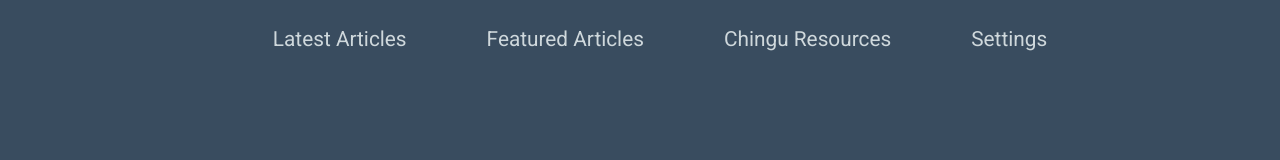
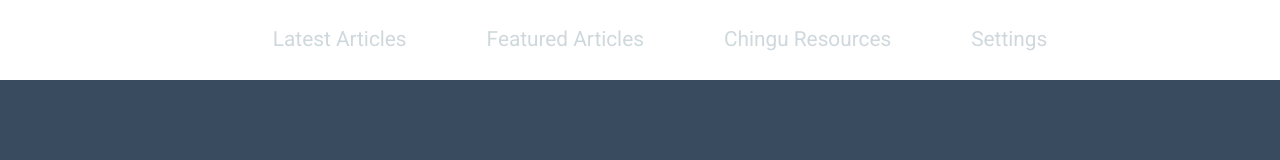
Before and after one commit to chingu-voyage4/Geckos-Team-28, a browser extension: page index.html in a window 1280 px wide. Drawn offline with Linux system fonts and the light colour scheme.

Commit message:
Add: Added header color to color themes

```diff
--- a/scripts/settings-scripts/settings.js
+++ b/scripts/settings-scripts/settings.js
@@ -68,7 +68,8 @@ function ListColorThemes() {
             'button-inner-color-active': '#CFD8DC',
             'button-text-active': '#394C5F',
             'shadow-color': '6px 3px 19px -1px rgba(0,0,0, 0.75)',
-            'shadow-color-hover': '6px 3px 19px -1px rgba(0,0,0, 1)'
+            'shadow-color-hover': '6px 3px 19px -1px rgba(0,0,0, 1)',
+            'header-color': '#394C5F'
         },
         {
             'name': 'Dark Blossom',
@@ -82,7 +83,8 @@ function ListColorThemes() {
             'button-inner-color-active': '#e0b8c3',
             'button-text-active': '#000',
             'shadow-color': '6px 3px 19px -1px rgba(0,0,0, 0.75)',
-            'shadow-color-hover': '6px 3px 19px -1px rgba(0,0,0, 1)'
+            'shadow-color-hover': '6px 3px 19px -1px rgba(0,0,0, 1)',
+            'header-color': '#355c7d'
         },
         {
             'name': "Blue Alpha",
@@ -96,7 +98,8 @@ function ListColorThemes() {
             'button-inner-color-active': '#b91400',
             'button-text-active': '#90caf9',
             'shadow-color': '6px 3px 19px -1px rgba(0,0,0, 0.75)',
-            'shadow-color-hover': '6px 3px 19px -1px rgba(0,0,0, 1)'
+            'shadow-color-hover': '6px 3px 19px -1px rgba(0,0,0, 1)',
+            'header-color': '#c3deff'
         }
     ];
 
@@ -150,6 +153,7 @@ function ListColorThemes() {
         body.style.setProperty('--c_theme_button_text_active', colorTheme["button-text-active"]);
         body.style.setProperty('--c_theme_shadow', colorTheme["shadow-color"]);
         body.style.setProperty('--c_theme_shadow_hover', colorTheme["shadow-color-hover"]);
+        body.style.setProperty('--c_theme_header', colorTheme["header-color"]);
 
     }
 
--- a/styles/scss/abstracts/_variables.scss
+++ b/styles/scss/abstracts/_variables.scss
@@ -12,6 +12,7 @@ $page_container_width: 1500px;
     --c_theme_button_text_active: #394c5f;
     --c_theme_shadow: '6px 3px 19px -1px rgba(0,0,0, 0.75)';
     --c_theme_shadow_hover: '6px 3px 19px -1px rgba(0,0,0, 1)';
+    --c_theme_header: '#394c5f';
 }
 
 //Fonts
--- a/styles/scss/layout/_header.scss
+++ b/styles/scss/layout/_header.scss
@@ -1,6 +1,6 @@
 header {
     height: $headerHeight;
-    background-color: var(--c_theme_primary);
+    background-color: var(--c_theme_header);
     nav {
         ul {
             display: flex;
```
Also changed, not shown: styles/css/main.css, 1 other file.
